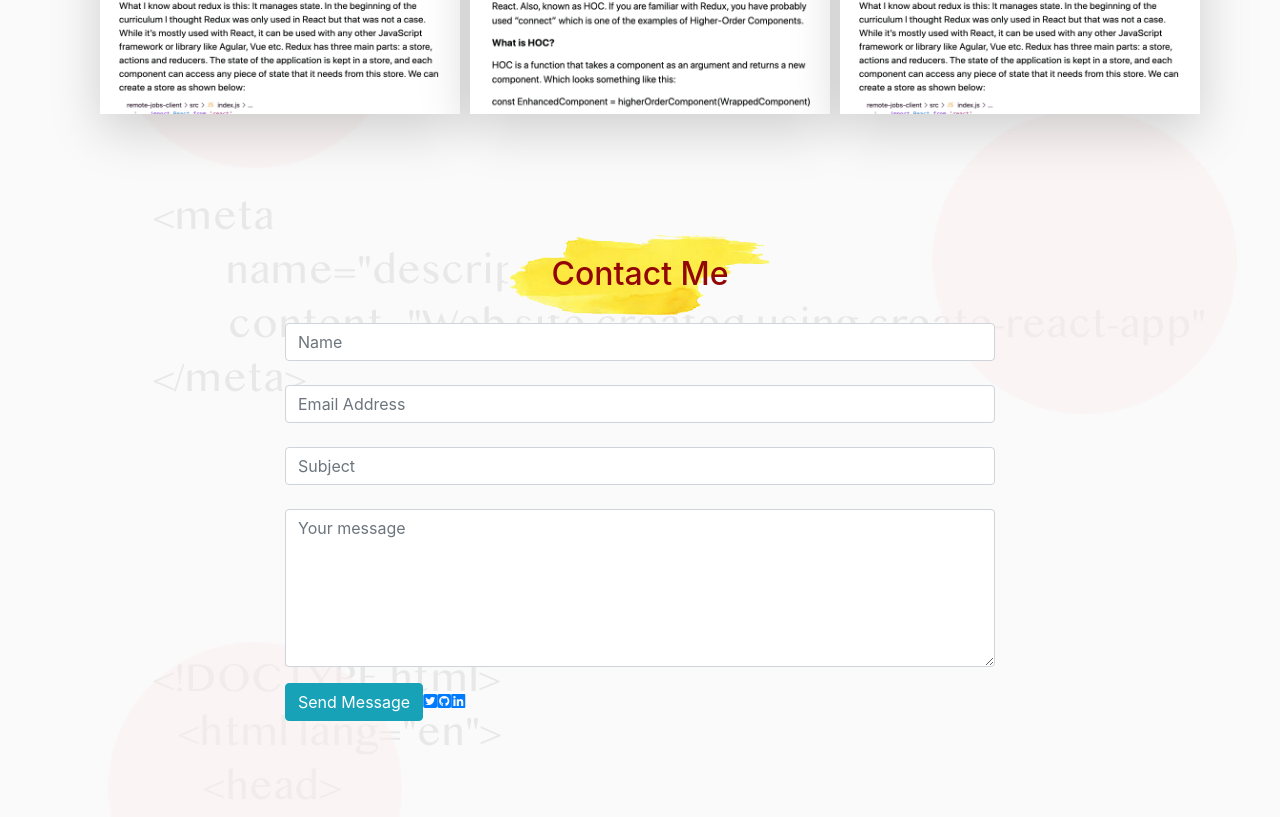
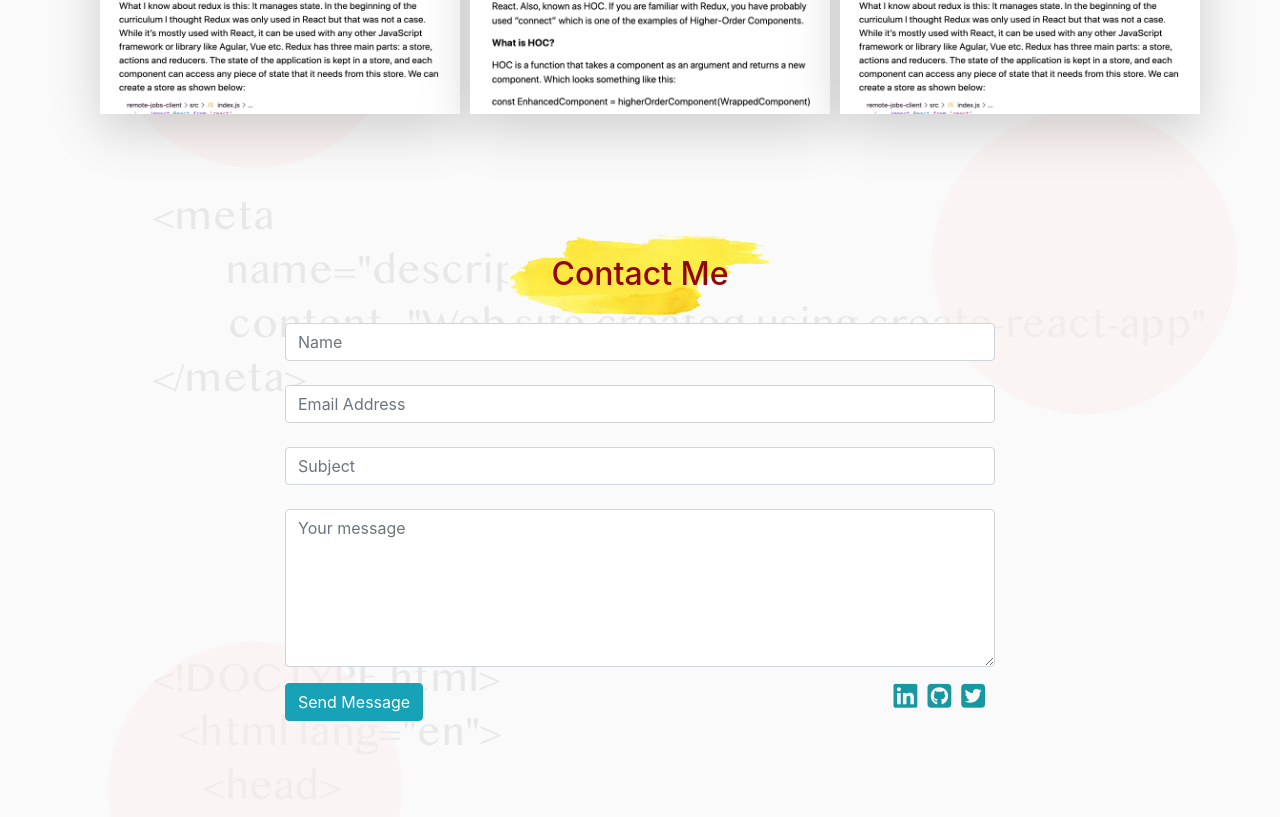
Before and after one commit to mdr-uma/portfolio, a React (Create React App) app: page / in a window 1280 px wide. Shown: the part 2565-3382 px from the top of the page. Built offline with nearby package versions, Linux system fonts and the light colour scheme.

Commit message:
add some style to .s-icon className

```diff
--- a/src/index.css
+++ b/src/index.css
@@ -129,6 +129,17 @@ p:hover {
   padding-right: 4%;
 }
 
+.s-icon {
+  float: right;
+  font-size: 170%;
+  letter-spacing: 10px;
+  color: rgb(23, 151, 160);
+}
+
+.s-icon:hover {
+  color: rgb(13, 116, 116);
+}
+
 h3:hover,h4:hover, h5:hover {
   color: #920606;
   transition-duration: 1s;
```
